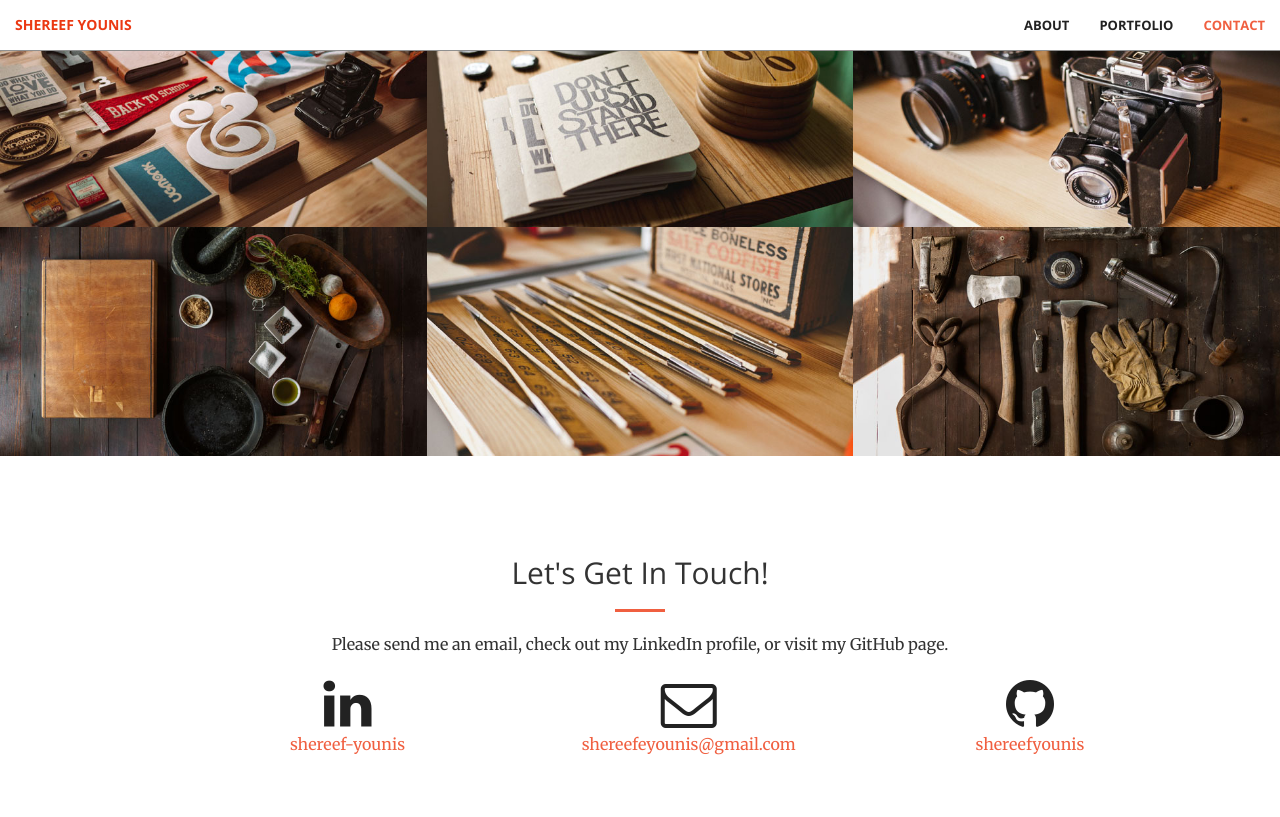
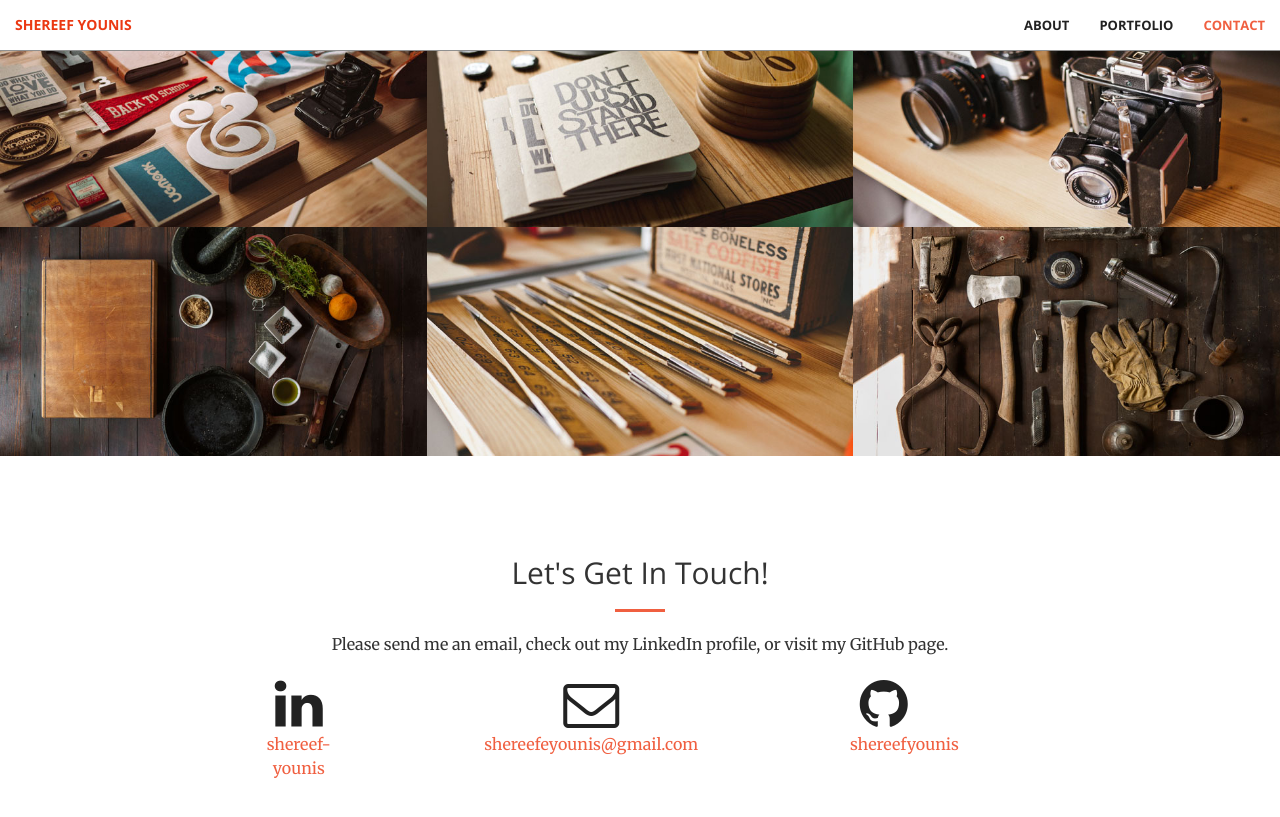
Before and after one commit to shereefyounis/Shereef-Younis-Portfolio, a Jekyll site: the page built from index.html, in a window 1280 px wide and 900 px high, scrolled down 1511 px. Shown: the top 817 px of the window. Built offline with Jekyll 4.4.1, drawn with Linux system fonts in a browser that asks for light colours.

Commit message:
Update contact.html

```diff
--- a/_includes/contact.html
+++ b/_includes/contact.html
@@ -7,7 +7,7 @@
                 <p>Please send me an email, check out my LinkedIn profile, or visit my GitHub page.</p>
             </div>
 
-        <div class="col-lg-2 col-lg-offset-2 text-center">
+        <div class="col-lg-1 col-lg-offset-2 text-center">
             <a href="https://www.linkedin.com/in/{{ site.linkedin_username }}">
                 <i class="fa fa-linkedin fa-3x wow bounceIn" data-wow-delay=".1s"></i>
                 <p>{{ site.linkedin_username }}</p>
@@ -21,7 +21,7 @@
             </a>
         </div>
 
-        <div class="col-lg-2 col-lg-offset-1 text-center">
+        <div class="col-lg-1 col-lg-offset-1 text-center">
             <a href="https://github.com/{{ site.github_username }}">
             <i class="fa fa-github fa-3x wow bounceIn" data-wow-delay=".1s"></i>
                 <p>{{ site.github_username }}</p>
```
